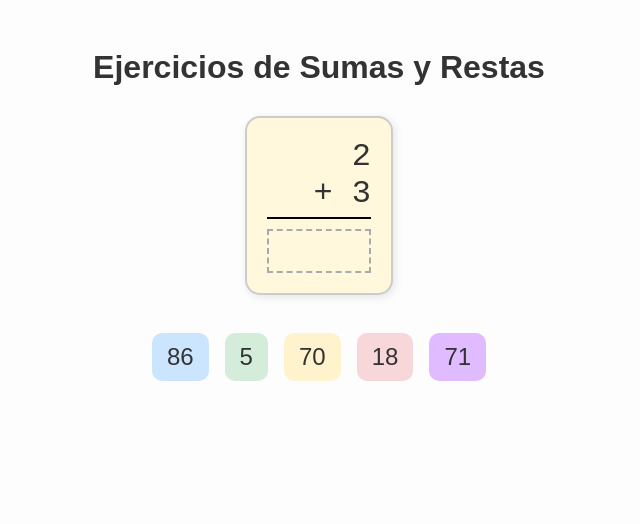
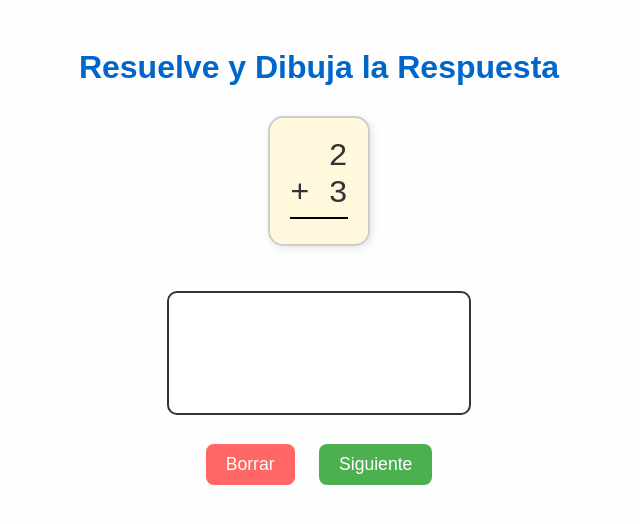
Before and after one commit to rinaurin/ejercicios-matem-ticas, a plain HTML site: page index.html in a window 1280 px wide. Shown: the whole page, without its empty margins (321-961 px from the left). Drawn offline with Linux system fonts and the light colour scheme.

Commit message:
index.html

```diff
--- a/index.html
+++ b/index.html
@@ -6,11 +6,12 @@
   <style>
     body {
       font-family: Arial, sans-serif;
-      background-color: #fdfdfd;
+      background-color: #fefefe;
       color: #333;
       text-align: center;
       padding: 20px;
     }
+    h1 { color: #0066cc; }
     .exercise {
       font-size: 2rem;
       margin: 30px auto;
@@ -32,77 +33,54 @@
       width: 100%;
       margin: 5px 0;
     }
-    .dropzone {
-      min-width: 100px;
-      min-height: 40px;
-      border: 2px dashed #aaa;
-      display: inline-block;
-      vertical-align: middle;
-      margin-top: 5px;
-      text-align: center;
-      font-size: 2rem;
-      font-weight: bold;
+    canvas {
+      border: 2px solid #333;
+      margin-top: 15px;
+      background: #fff;
+      border-radius: 10px;
     }
-    .options {
-      margin-top: 20px;
+    #controls {
+      margin-top: 15px;
     }
-    .option {
-      display: inline-block;
-      padding: 10px 15px;
-      margin: 8px;
-      border-radius: 10px;
-      background-color: #cce5ff;
-      cursor: grab;
-      font-size: 1.5rem;
-      user-select: none;
-    }
-    .option:nth-child(2n) { background-color: #d4edda; }
-    .option:nth-child(3n) { background-color: #fff3cd; }
-    .option:nth-child(4n) { background-color: #f8d7da; }
-    .option:nth-child(5n) { background-color: #e0bbff; }
-    .hidden { display: none; }
-    #nextBtn {
-      margin-top: 20px;
+    button {
       padding: 10px 20px;
-      font-size: 1.2rem;
+      margin: 10px;
+      font-size: 1.1rem;
       border: none;
-      background-color: #4caf50;
-      color: white;
       border-radius: 8px;
       cursor: pointer;
     }
-    #message {
-      font-size: 1.3rem;
-      margin-top: 15px;
-    }
+    #clearBtn { background-color: #ff6666; color: white; }
+    #nextBtn { background-color: #4caf50; color: white; }
   </style>
 </head>
 <body>
-  <h1>Ejercicios de Sumas y Restas</h1>
+  <h1>Resuelve y Dibuja la Respuesta</h1>
   <div id="exerciseContainer"></div>
-  <div id="optionsContainer" class="options"></div>
-  <div id="message"></div>
-  <button id="nextBtn" class="hidden">Siguiente</button>
-
+  <canvas id="canvas" width="300" height="120"></canvas>
+  <div id="controls">
+    <button id="clearBtn">Borrar</button>
+    <button id="nextBtn">Siguiente</button>
+  </div>
   <script>
     const exercises = [
       // Enteros
-      {a: "2", op: "+", b: "3", result: "5"},
-      {a: "7", op: "-", b: "4", result: "3"},
-      {a: "9", op: "+", b: "6", result: "15"},
-      {a: "12", op: "-", b: "8", result: "4"},
-      {a: "15", op: "+", b: "7", result: "22"},
+      {a: "2", op: "+", b: "3"},
+      {a: "7", op: "-", b: "4"},
+      {a: "9", op: "+", b: "6"},
+      {a: "12", op: "-", b: "8"},
+      {a: "15", op: "+", b: "7"},
       // Decimales
-      {a: "2,35", op: "+", b: "1,412", result: "3,762"},
-      {a: "5,728", op: "-", b: "2,416", result: "3,312"},
-      {a: "3,506", op: "+", b: "4,289", result: "7,795"},
-      {a: "8,905", op: "-", b: "3,427", result: "5,478"},
-      {a: "7,324", op: "+", b: "2,678", result: "10,002"},
-      {a: "9,781", op: "-", b: "4,562", result: "5,219"},
-      {a: "6,432", op: "+", b: "1,569", result: "8,001"},
-      {a: "12,308", op: "-", b: "7,295", result: "5,013"},
-      {a: "4,751", op: "+", b: "3,249", result: "8,000"},
-      {a: "15,678", op: "-", b: "9,432", result: "6,246"}
+      {a: "2,35", op: "+", b: "1,412"},
+      {a: "5,728", op: "-", b: "2,416"},
+      {a: "3,506", op: "+", b: "4,289"},
+      {a: "8,905", op: "-", b: "3,427"},
+      {a: "7,324", op: "+", b: "2,678"},
+      {a: "9,781", op: "-", b: "4,562"},
+      {a: "6,432", op: "+", b: "1,569"},
+      {a: "12,308", op: "-", b: "7,295"},
+      {a: "4,751", op: "+", b: "3,249"},
+      {a: "15,678", op: "-", b: "9,432"}
     ];
 
     let current = 0;
@@ -116,77 +94,79 @@
             <div>${ex.a}</div>
             <div>${ex.op} ${ex.b}</div>
             <div class="line"></div>
-            <div class="dropzone" id="dropzone"></div>
           </div>
         </div>
       `;
-      // opciones
-      const optionsDiv = document.getElementById("optionsContainer");
-      optionsDiv.innerHTML = "";
-      let answers = [ex.result];
-
-      if (index < 5) {
-        // primeros 5 → números naturales entre 1 y 100
-        while (answers.length < 5) {
-          let fake = Math.floor(Math.random() * 100) + 1;
-          if (!answers.includes(fake.toString())) answers.push(fake.toString());
-        }
-      } else {
-        // decimales → distractores cercanos
-        let correct = parseFloat(ex.result.replace(",", "."));
-        while (answers.length < 5) {
-          let variation = (Math.random() * 2 - 1).toFixed(3); // entre -1 y +1
-          let fake = (correct + parseFloat(variation)).toFixed(3).replace(".", ",");
-          if (!answers.includes(fake)) answers.push(fake);
-        }
-      }
-
-      answers = answers.sort(() => Math.random() - 0.5);
-      answers.forEach(ans => {
-        const span = document.createElement("span");
-        span.textContent = ans;
-        span.className = "option";
-        span.setAttribute("draggable", true);
-        span.addEventListener("dragstart", drag);
-        optionsDiv.appendChild(span);
-      });
-
-      document.getElementById("message").textContent = "";
-      document.getElementById("nextBtn").classList.add("hidden");
-
-      // drop
-      const dropzone = document.getElementById("dropzone");
-      dropzone.addEventListener("dragover", allowDrop);
-      dropzone.addEventListener("drop", drop);
     }
 
-    function allowDrop(ev) { ev.preventDefault(); }
-    function drag(ev) { ev.dataTransfer.setData("text", ev.target.textContent); }
+    // canvas dibujo
+    const canvas = document.getElementById("canvas");
+    const ctx = canvas.getContext("2d");
+    let drawing = false;
 
-    function drop(ev) {
-      ev.preventDefault();
-      const data = ev.dataTransfer.getData("text");
-      const ex = exercises[current];
-      if (data === ex.result) {
-        ev.target.textContent = data;
-        document.getElementById("message").textContent = "¡Correcto! 🎉";
-        document.getElementById("nextBtn").classList.remove("hidden");
-      } else {
-        document.getElementById("message").textContent = "Intenta otra vez 😉";
-      }
+    canvas.addEventListener("mousedown", startDraw);
+    canvas.addEventListener("mouseup", stopDraw);
+    canvas.addEventListener("mousemove", draw);
+
+    canvas.addEventListener("touchstart", startDrawTouch);
+    canvas.addEventListener("touchend", stopDraw);
+    canvas.addEventListener("touchmove", drawTouch);
+
+    function startDraw(e) {
+      drawing = true;
+      ctx.beginPath();
+      ctx.moveTo(e.offsetX, e.offsetY);
     }
+
+    function stopDraw() {
+      drawing = false;
+    }
+
+    function draw(e) {
+      if (!drawing) return;
+      ctx.lineWidth = 3;
+      ctx.lineCap = "round";
+      ctx.strokeStyle = "#000";
+      ctx.lineTo(e.offsetX, e.offsetY);
+      ctx.stroke();
+    }
+
+    function startDrawTouch(e) {
+      drawing = true;
+      ctx.beginPath();
+      const rect = canvas.getBoundingClientRect();
+      ctx.moveTo(e.touches[0].clientX - rect.left, e.touches[0].clientY - rect.top);
+    }
+
+    function drawTouch(e) {
+      if (!drawing) return;
+      e.preventDefault();
+      const rect = canvas.getBoundingClientRect();
+      ctx.lineWidth = 3;
+      ctx.lineCap = "round";
+      ctx.strokeStyle = "#000";
+      ctx.lineTo(e.touches[0].clientX - rect.left, e.touches[0].clientY - rect.top);
+      ctx.stroke();
+    }
+
+    // botones
+    document.getElementById("clearBtn").addEventListener("click", () => {
+      ctx.clearRect(0, 0, canvas.width, canvas.height);
+    });
 
     document.getElementById("nextBtn").addEventListener("click", () => {
       current++;
+      ctx.clearRect(0, 0, canvas.width, canvas.height);
       if (current < exercises.length) {
         showExercise(current);
       } else {
-        document.getElementById("exerciseContainer").innerHTML = "<h2>¡Completaste todos los ejercicios! 🏆</h2>";
-        document.getElementById("optionsContainer").innerHTML = "";
-        document.getElementById("nextBtn").classList.add("hidden");
+        document.getElementById("exerciseContainer").innerHTML = "<h2>¡Terminaste todos los ejercicios! 🎉</h2>";
+        document.getElementById("canvas").style.display = "none";
+        document.getElementById("controls").style.display = "none";
       }
     });
 
+    // inicio
     showExercise(current);
   </script>
 </body>
```
